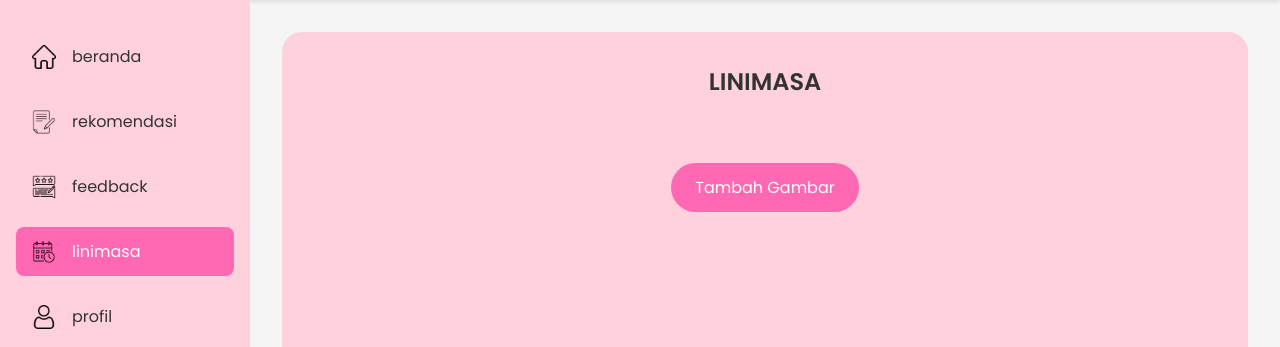
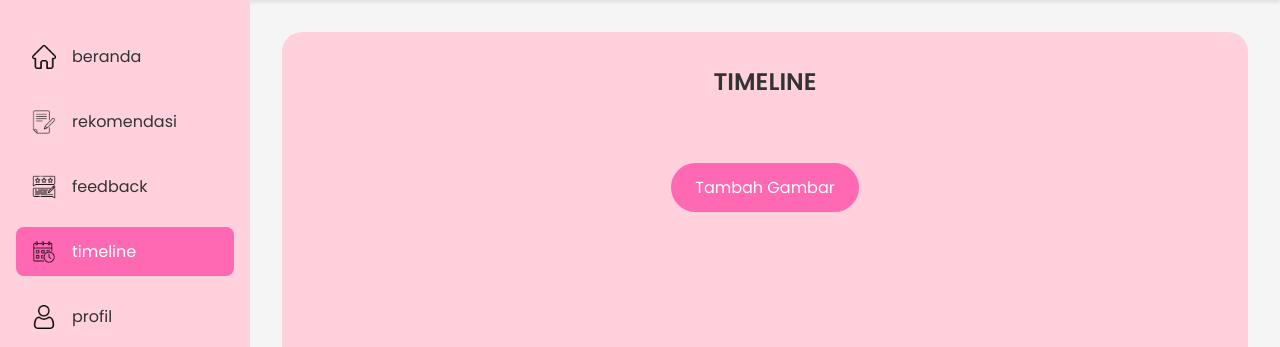
Before and after one commit to aqilazafira/SKINCARE-REMINDER, a Flask app: page /timeline in a window 1280 px wide. Shown: the part 72-419 px from the top of the page. Run offline with Flask 3, Linux system fonts and the light colour scheme; the visitor is signed in with stand-in values (Sample User, id 1); data comes from the database, SQL or seed files in the repository; data that the repository does not hold is empty.

Commit message:
Revert 'linimasa' to 'timeline' in templates

```diff
--- a/app/templates/components/sidebar.html
+++ b/app/templates/components/sidebar.html
@@ -46,7 +46,7 @@
         src="{{ url_for('static', filename='images/timeline.png') }}"
         alt="Timeline"
       />
-      <span>linimasa</span>
+      <span>timeline</span>
     </a>
 
     <!-- Profil -->
--- a/app/templates/timeline.html
+++ b/app/templates/timeline.html
@@ -3,7 +3,7 @@
   <head>
     <meta charset="UTF-8" />
     <meta name="viewport" content="width=device-width, initial-scale=1.0" />
-    <title>Skincare Reminder - Linimasa</title>
+    <title>Skincare Reminder - Timeline</title>
     <link
       rel="stylesheet"
       href="{{ url_for('static', filename='css/timeline.css') }}"
@@ -21,7 +21,7 @@
 
       <main class="main-content">
         <div class="timeline-container">
-          <h2>LINIMASA</h2>
+          <h2>TIMELINE</h2>
           <div class="timeline-grid">
             {% if timelines %}
             {% for timeline in timelines %}
@@ -43,7 +43,7 @@
     </div>
     <div id="inputFormOverlay" class="overlay">
       <div class="input-form">
-        <h2>Tambah Linimasa</h2>
+        <h2>Tambah Timeline</h2>
         <form method="post" action="/timeline" enctype="multipart/form-data">
           <label for="image">Gambar:</label>
           <input type="file" id="image" name="file" accept="image/*" required />
```
